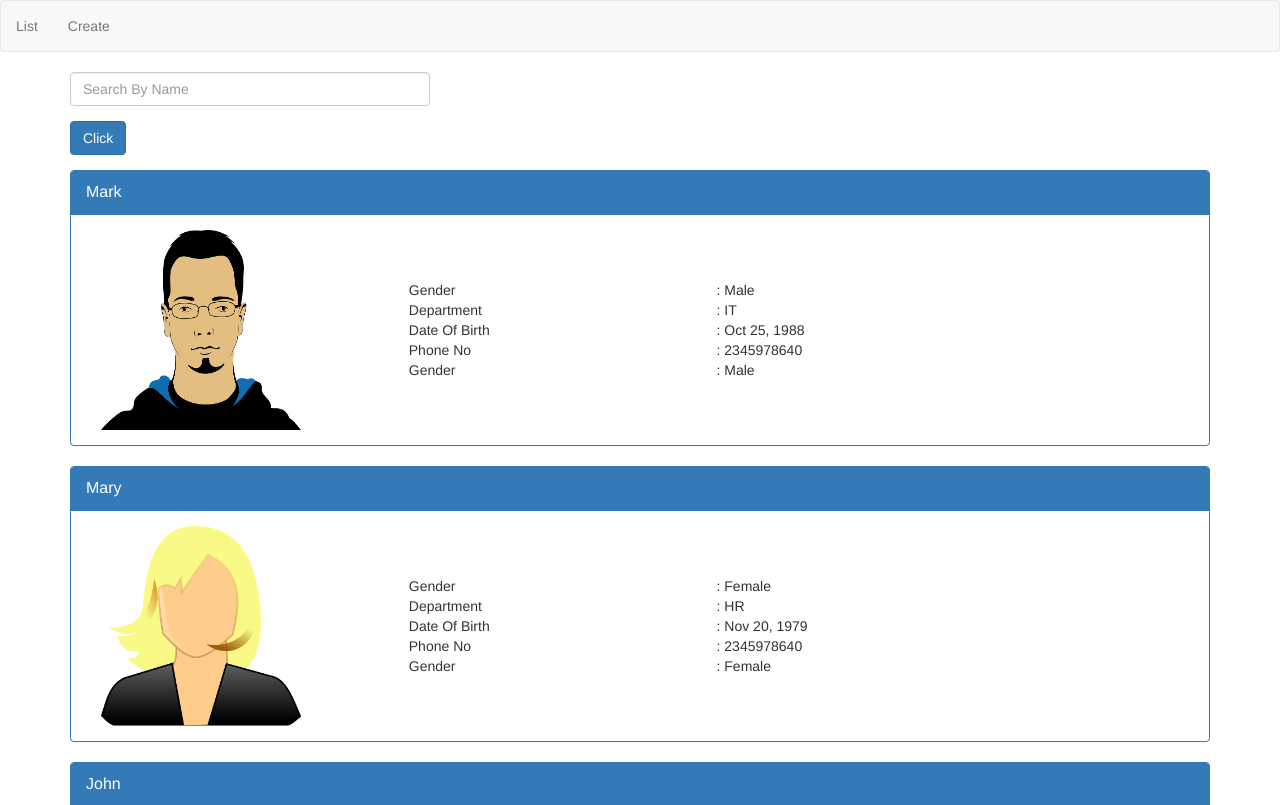
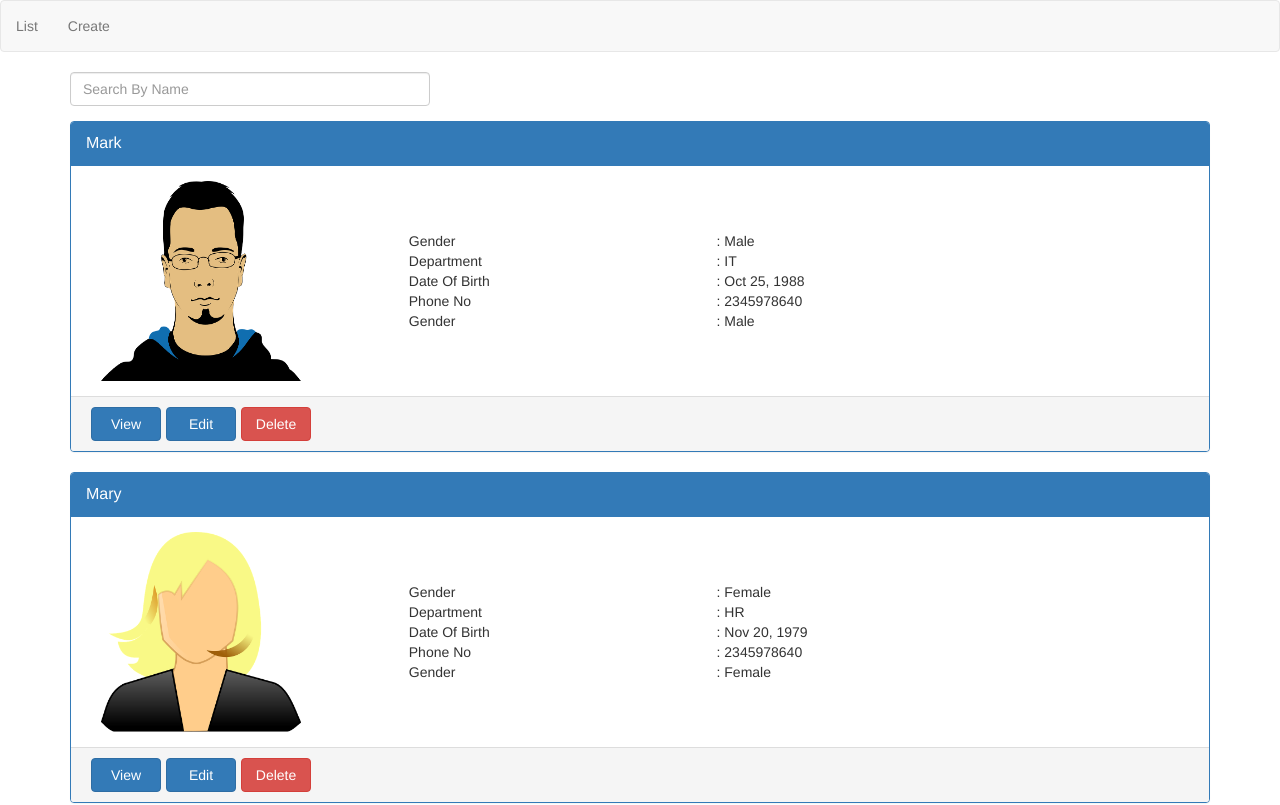
Before and after one commit to SarthakBhatia2018/AngularLearn, an Angular app: page /list in a window 1280 px wide. Shown: the top 805 px of the page. Built offline with nearby package versions, Linux system fonts and the light colour scheme.

Commit message:
Added Buttons

```diff
--- a/src/app/app-routing.module.ts
+++ b/src/app/app-routing.module.ts
@@ -10,7 +10,7 @@ import {PageNotFoundComponent} from './page-not-found/page-not-found.component';
 
 const routes: Routes = [
   {path: 'list', component: ListEmployeesComponent, resolve: {employeeList: EmployeeListResolverService}},
-  {path: 'create', component: CreateEmployeesComponent, canDeactivate: [CreateEmployeeCanDeactivateGuardService]},
+  {path: 'edit/:id', component: CreateEmployeesComponent, canDeactivate: [CreateEmployeeCanDeactivateGuardService]},
   {path: 'employee/:id', component: EmployeeDetailsComponent, canActivate: [EmployeeDetailsActivateGuardService]},
   {path: '', redirectTo: '/list', pathMatch: 'full'},
   {path: '**', component: PageNotFoundComponent, pathMatch: 'full'},
--- a/src/app/app.component.html
+++ b/src/app/app.component.html
@@ -6,7 +6,7 @@
       </a>
     </li>
     <li>
-      <a routerLink="/create">
+      <a routerLink="/edit/0">
         Create
       </a>
     </li>
--- a/src/app/employees/create-employees.component.html
+++ b/src/app/employees/create-employees.component.html
@@ -123,11 +123,3 @@
     </div>
   </div>
 </form>
-
-<div>
-  Auto Generated Angular form Model{{employeeForm.value | json}}
-</div>
-
-<div>
-  Custom Form Model{{employee | json}}
-</div>
--- a/src/app/employees/display-employee.component.css
+++ b/src/app/employees/display-employee.component.css
@@ -7,3 +7,8 @@
   display: flex;
   align-items: center;
 }
+
+button.btn{
+  width: 70px;
+  margin-left: 5px;
+}
--- a/src/app/employees/display-employee.component.html
+++ b/src/app/employees/display-employee.component.html
@@ -41,4 +41,9 @@
       </div>
     </div>
   </div>
+  <div class="panel-footer" *ngIf="!!showList">
+    <button class="btn btn-primary" (click)="viewEmployee()">View</button>
+    <button class="btn btn-primary" (click)="editEmployee()">Edit</button>
+    <button class="btn btn-danger">Delete</button>
+  </div>
 </div>
--- a/src/app/employees/display-employee.component.ts
+++ b/src/app/employees/display-employee.component.ts
@@ -1,6 +1,6 @@
 import {Component, EventEmitter, Input, OnInit, Output} from '@angular/core';
 import {Employee} from '../models/employee.model';
-import {ActivatedRoute} from '@angular/router';
+import {ActivatedRoute, Router} from '@angular/router';
 
 @Component({
   selector: 'app-display-employee',
@@ -9,17 +9,28 @@ import {ActivatedRoute} from '@angular/router';
 })
 export class DisplayEmployeeComponent implements OnInit {
   @Input() employee: Employee;
+  @Input() searchTerm: string;
+  @Input() showList: boolean;
 
   @Output()
   notify: EventEmitter<Employee> = new EventEmitter<Employee>();
   private selectedEmployeeId: number;
 
-  constructor(private _route: ActivatedRoute) {
+  constructor(private _route: ActivatedRoute, private _router: Router) {
   }
 
   ngOnInit() {
     this.selectedEmployeeId = +this._route.snapshot.paramMap.get('id');
   }
 
+  viewEmployee(): void {
+    this._router.navigate(['employee', this.employee.id], {
+      queryParams: {'searchTerm': this.searchTerm}
+    });
+  }
+
+  editEmployee(): void {
+    this._router.navigate(['edit', this.employee.id]);
+  }
 
 }
--- a/src/app/employees/list-employees.component.css
+++ b/src/app/employees/list-employees.component.css
@@ -1,7 +1,3 @@
-.pointer {
-  cursor: pointer;
-}
-
 .title-background {
   background-color: aqua;
 }
--- a/src/app/employees/list-employees.component.html
+++ b/src/app/employees/list-employees.component.html
@@ -4,14 +4,6 @@
   </div>
 </div>
 
-<div class="form-group">
-  <button class="btn btn-primary" (click)="changeFirstEmployee()">
-    Click
-  </button>
+<div *ngFor="let employee of filterEmployees">
+  <app-display-employee [employee]="employee" [searchTerm]="searchTerm" [showList]="true"></app-display-employee>
 </div>
-
-<div *ngFor="let employee of filterEmployees">
-  <div (click)="onClick(employee.id)" class="pointer">
-    <app-display-employee [employee]="employee"></app-display-employee>
-  </div>
-</div>
--- a/src/app/employees/list-employees.component.ts
+++ b/src/app/employees/list-employees.component.ts
@@ -45,15 +45,4 @@ export class ListEmployeesComponent implements OnInit {
 
   ngOnInit() {
   }
-
-  onClick(empId: number): void {
-    this._router.navigate(['employee', empId], {
-      queryParams: {'searchTerm': this.searchTerm}
-    });
-  }
-
-  changeFirstEmployee() {
-    this.employees[0].name = 'Saurabh';
-    this.filterEmployees = this.getFilteredEmployees();
-  }
 }
```
